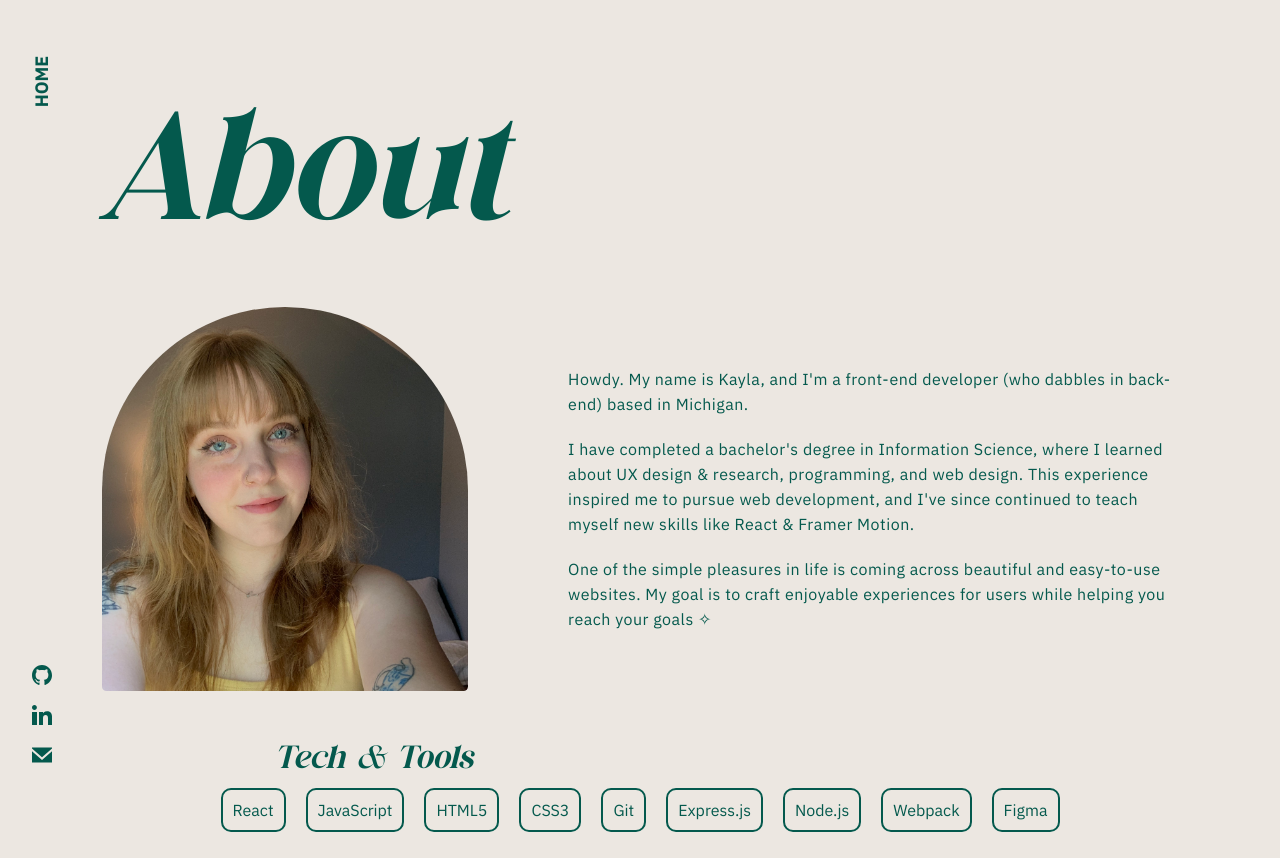
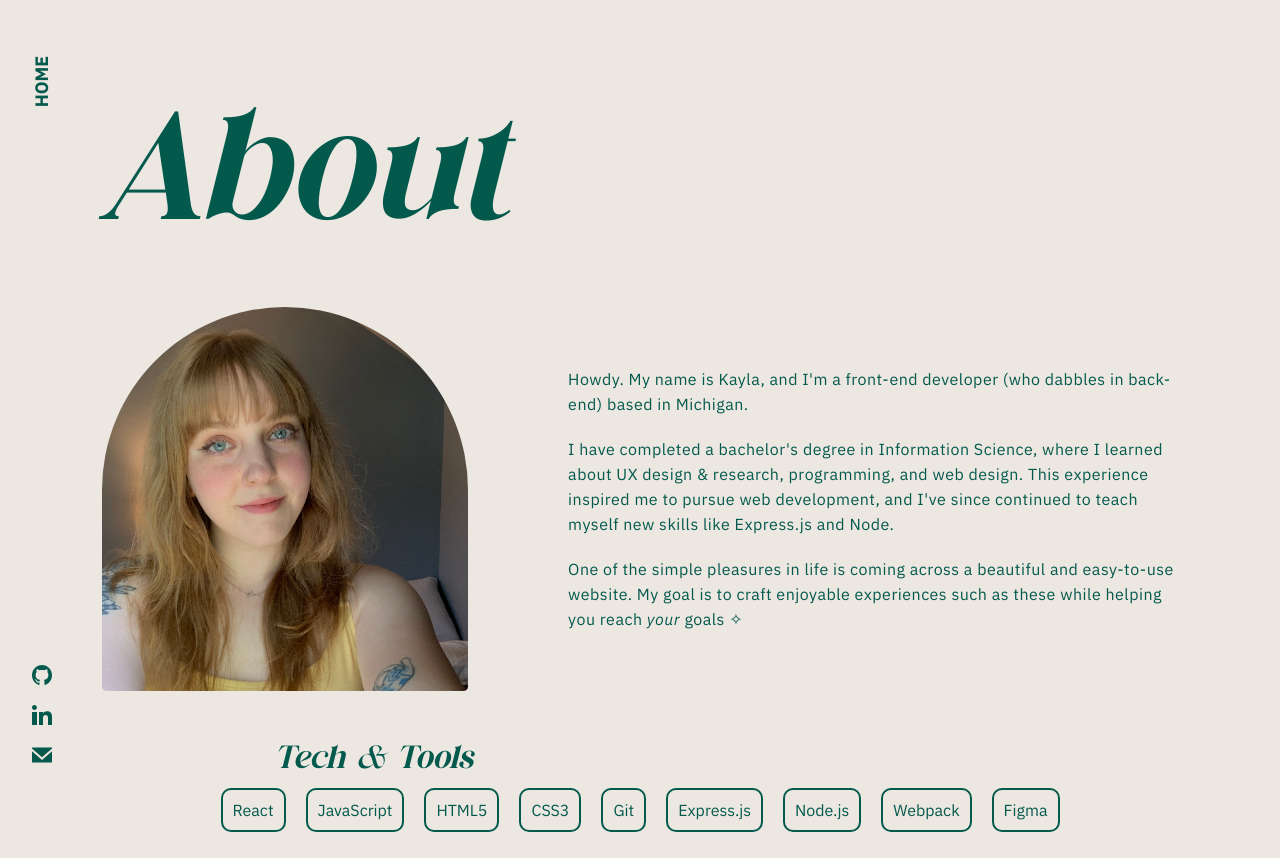
Before and after one commit to huntkay1/portfolio, a React (Vite) app: page /about in a window 1280 px wide. Built offline with nearby package versions, Linux system fonts and the light colour scheme.

Commit message:
Update about copy

```diff
--- a/package.json
+++ b/package.json
@@ -11,6 +11,7 @@
   },
   "dependencies": {
     "@emailjs/browser": "^4.4.1",
+    "@tanstack/react-location": "^3.7.4",
     "framer-motion": "^11.11.11",
     "react": "^18.3.1",
     "react-dom": "^18.3.1",
--- a/src/components/About.jsx
+++ b/src/components/About.jsx
@@ -47,10 +47,10 @@ function About() {
                             Howdy. My name is Kayla, and I'm a front-end developer (who dabbles in back-end) based in Michigan.
                         </p>
                         <p>
-                            I have completed a bachelor's degree in Information Science, where I learned about UX design & research, programming, and web design. This experience inspired me to pursue web development, and I've since continued to teach myself new skills like React & Framer Motion.
+                            I have completed a bachelor's degree in Information Science, where I learned about UX design & research, programming, and web design. This experience inspired me to pursue web development, and I've since continued to teach myself new skills like Express.js and Node.
                         </p>
                         <p>
-                            One of the simple pleasures in life is coming across beautiful and easy-to-use websites. My goal is to craft enjoyable experiences for users while helping you reach your goals &#10023;
+                            One of the simple pleasures in life is coming across a beautiful and easy-to-use website. My goal is to craft enjoyable experiences such as these while helping you reach <i>your</i> goals &#10023;
                         </p>
                     </motion.div>
                 </motion.div>
--- a/src/components/App.jsx
+++ b/src/components/App.jsx
@@ -1,6 +1,7 @@
 import { motion } from 'framer-motion';
 import { NavLink } from 'react-router-dom';
 import '../styles/App.css';
+import Sidebar from './Sidebar'
 
 function App() {
   return (
@@ -11,6 +12,8 @@ function App() {
       exit={{ opacity: 0, y: -20 }}
       transition={{ duration: 0.2 }}
     >
+      <Sidebar />
+
       <motion.section
         className="intro"
         initial={{ opacity: 0, y: -10 }}
--- a/src/components/Sidebar.jsx
+++ b/src/components/Sidebar.jsx
@@ -3,12 +3,23 @@ import Email from '../assets/email.svg'
 import LinkedIn from '../assets/linkedin.svg'
 import { NavLink, Link } from 'react-router-dom';
 
+
 function Sidebar() {
+
+
+
+
+    const showHomeButton = true;
+
     return(
-        <div className='sidebar'>
-        <NavLink to='/'>
-            <button className='home-button'>HOME</button>
-        </NavLink>
+    <div className='sidebar'>
+        {showHomeButton &&
+            <NavLink to='/'>
+                <button className='home-button'>HOME</button>
+            </NavLink>
+        }
+
+
         <div className='sidebar-icons'>
             <Link to='https://github.com/huntkay1'><img src={GitHub2}></img></Link>
             <Link to='https://www.linkedin.com/in/kaylahunt7/'><img src={LinkedIn}></img></Link>
--- a/src/styles/App.css
+++ b/src/styles/App.css
@@ -4,7 +4,6 @@
   align-items: center;
   color: var(--BLUE-COLOR);
   height: 100vh;
-
 }
 
 .intro {
```
Also changed, not shown: 1 other file (tests, documents, lock files or other folders).
